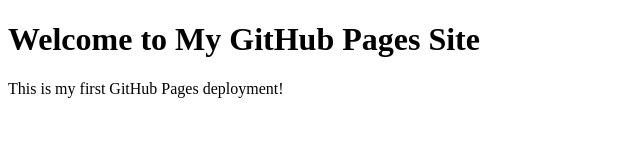
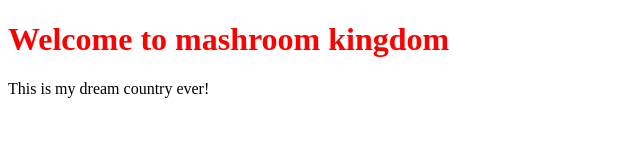
Before and after one commit to hiroic-tech25/my-second-web-app, a plain HTML site: page index.html in a window 1280 px wide. Shown: the whole page, without its empty margins (0-640 px from the left). Drawn offline with Linux system fonts and the light colour scheme.

Commit message:
Add files via upload

```diff
--- a/index.html
+++ b/index.html
@@ -3,10 +3,17 @@
 <head>
     <meta charset="UTF-8">
     <meta name="viewport" content="width=device-width, initial-scale=1.0">
-    <title>My GitHub Pages Site</title>
+    <title>Mashroom kingdom Embassy</title>
+    <style>
+        h1 {
+            color: red;
+        }
+        p {
+            font size: 16px;
+        }
+    </style>
 </head>
 <body>
-    <h1>Welcome to My GitHub Pages Site</h1>
-    <p>This is my first GitHub Pages deployment!</p>
+    <h1>Welcome to mashroom kingdom</h1>
+    <p>This is my dream country ever!</p>
 </body>
-</html>
```
